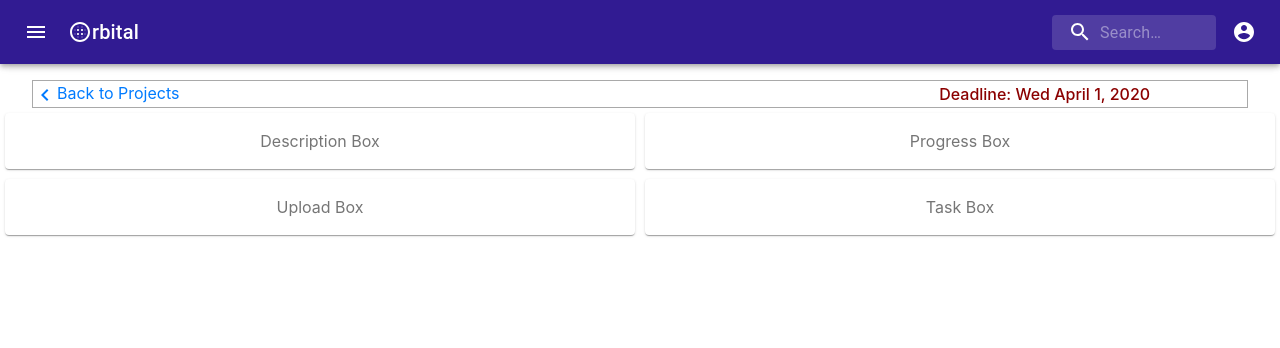
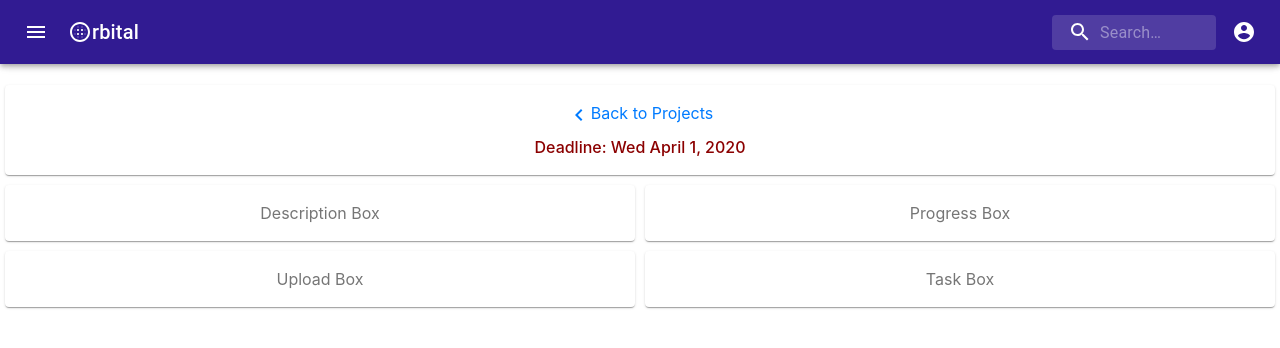
Before and after one commit to AmitP88/Project-Management-App, a React (Create React App) app in the folder client/: page /projectpage in a window 1280 px wide. Shown: the top 348 px of the page. Built offline with nearby package versions, Linux system fonts and the light colour scheme.

Commit message:
changed header component to Grid component

```diff
--- a/client/src/components/ProjectPage/ProjectPage.js
+++ b/client/src/components/ProjectPage/ProjectPage.js
@@ -35,7 +35,9 @@ const ProjectPage = () => {
 
   return (
     <div className="ProjectPage">
-      <div className="header">
+      <Grid container>
+        <Grid item xs={12} className="header">
+          <Paper className={classes.paper}>
             <Link to='/projects'>
               <NavigateBeforeIcon />
               Back to Projects
@@ -45,9 +47,8 @@ const ProjectPage = () => {
               {'Deadline: '}
               <Moment format="ddd MMMM D, YYYY">{selected_project.deadline}</Moment>
             </div>
-      </div>
-
-      <Grid container>
+          </Paper>
+        </Grid>
         <Grid item xs={12} sm={6}>
           <Paper className={classes.paper}>Description Box</Paper>
         </Grid>
--- a/client/src/components/ProjectPage/ProjectPage.sass
+++ b/client/src/components/ProjectPage/ProjectPage.sass
@@ -1,15 +1,4 @@
 .header
-  // display: flex;
-  // justify-content: space-between;
-  width: 95%;
-  border: 0.5px solid darkgray;
-  margin: 0 auto;
-  display: grid;
-  align-items: center;
-  grid-template-columns: repeat(auto-fit, minmax(240px, 1fr));
-  a
-    // padding: 0 20px;
-    // margin-top: 35px;
   .project_name
     // height: 100px;
     // line-height: 100px;
```
Lines whose indentation alone changed are shown as unchanged.
